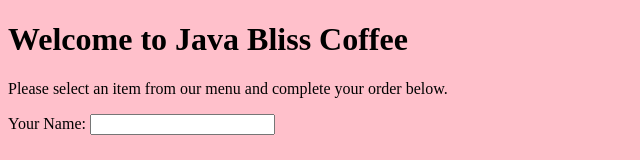
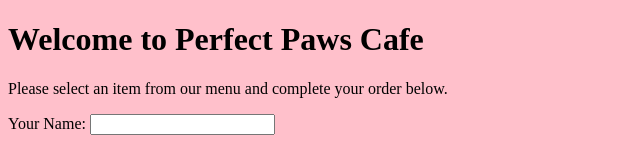
Before and after one commit to Dominiikkobylarczyk/Coffee-Shop, a plain HTML site: page index.html in a window 1280 px wide. Shown: the top 160 px of the page, without its empty margins (0-640 px from the left). Drawn offline with Linux system fonts and the light colour scheme.

Commit message:
Update index.html

```diff
--- a/index.html
+++ b/index.html
@@ -10,7 +10,7 @@
   </style>
 </head>
 <body>
-  <h1>Welcome to Java Bliss Coffee</h1>
+  <h1>Welcome to Perfect Paws Cafe</h1>
   <p>Please select an item from our menu and complete your order below.</p>
 
   <form action="thankyou.html" method="post">
```
